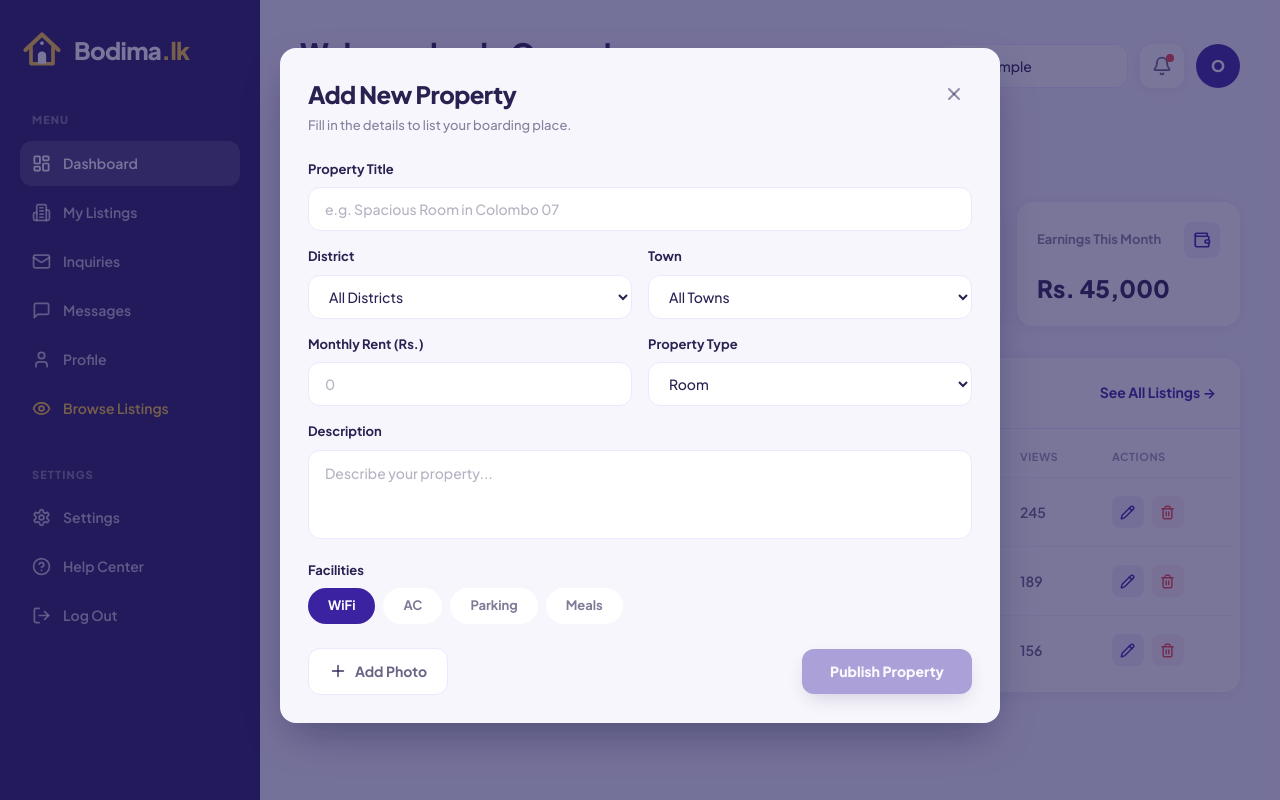
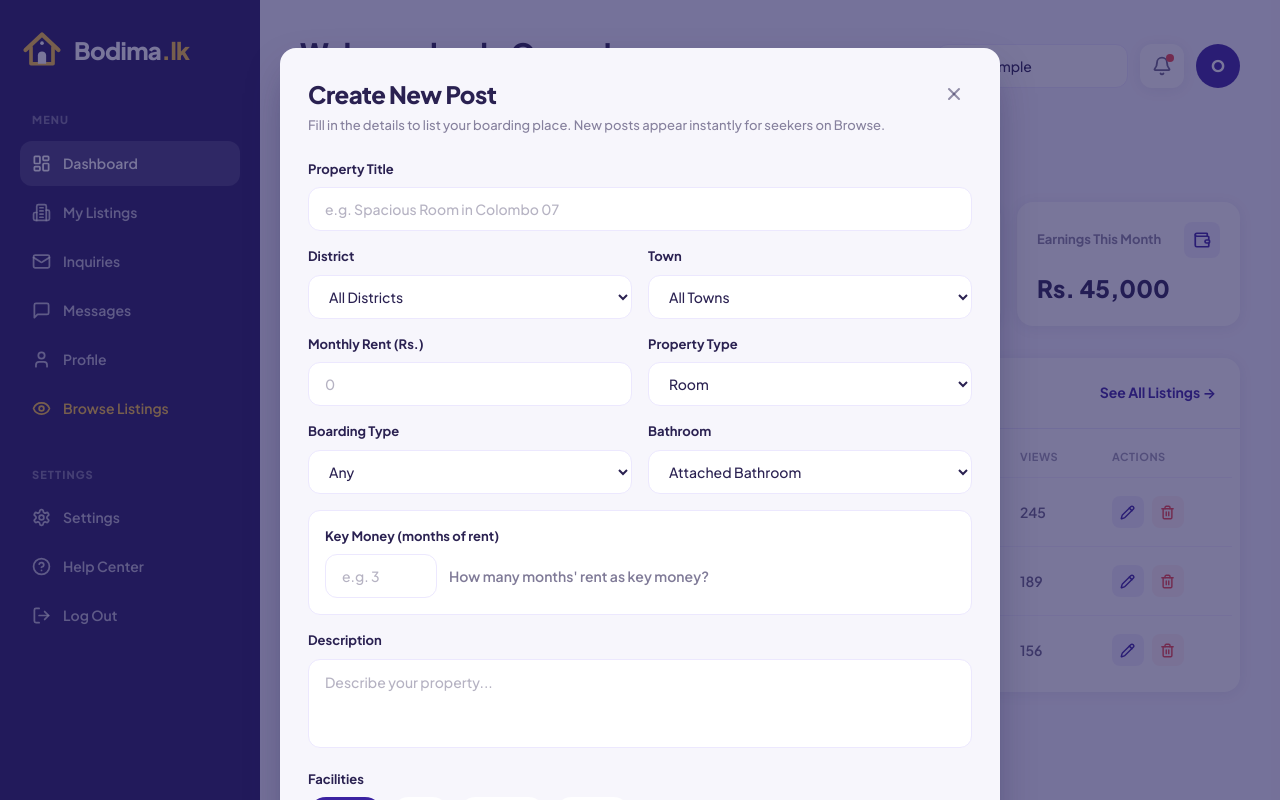
Before and after one commit to Deshan-003/bodima.lk, a React (Vite) app: page /dashboard in a window 1280 px wide. Both pictures are taken after typing "Sample" into the empty fields and a click on the button "Add New Property". Built offline with nearby package versions, Linux system fonts and the light colour scheme.

Commit message:
Extend create post form

```diff
--- a/src/components/AddPropertyModal.tsx
+++ b/src/components/AddPropertyModal.tsx
@@ -1,39 +1,39 @@
 import { useState } from "react";
 import { Plus, X } from "lucide-react";
 import { DISTRICTS, townsFor } from "../data/locations";
+import type { BathroomType, Listing } from "../data/listings";
 
-export type NewProperty = {
-  id: number;
-  title: string;
-  img: string;
-  price: number;
-  district: string;
-  town: string;
-  views: number;
-  description?: string;
-};
-
-const FACILITIES = ["WiFi", "AC", "Parking", "Meals"];
+const FACILITIES = ["Wi-Fi", "AC", "Parking", "Meals"];
 const PROPERTY_TYPES = ["Room", "Annex", "House", "Apartment"];
+const BOARDING_TYPES = ["Any", "Male", "Female"];
+const BATHROOM_TYPES: BathroomType[] = ["Attached", "Common"];
 
 /** Add Property dialog styled from the reference mockup */
 export default function AddPropertyModal({
   open,
   onClose,
   onPublish,
+  initial,
 }: {
   open: boolean;
   onClose: () => void;
-  onPublish: (property: NewProperty) => void;
+  onPublish: (property: Listing) => void;
+  /** When editing an existing post, prefill the form and skip re-flagging as new. */
+  initial?: Listing | null;
 }) {
-  const [title, setTitle] = useState("");
-  const [district, setDistrict] = useState("All Districts");
-  const [town, setTown] = useState("All Towns");
-  const [price, setPrice] = useState("");
-  const [propertyType, setPropertyType] = useState("Room");
-  const [description, setDescription] = useState("");
-  const [facilities, setFacilities] = useState<string[]>(["WiFi"]);
-  const [photo, setPhoto] = useState("");
+  const [title, setTitle] = useState(initial?.title ?? "");
+  const [district, setDistrict] = useState(initial?.district ?? "All Districts");
+  const [town, setTown] = useState(initial?.town ?? "All Towns");
+  const [price, setPrice] = useState(initial ? String(initial.price) : "");
+  const [propertyType, setPropertyType] = useState(initial?.boardingType ?? "Room");
+  const [boardingType, setBoardingType] = useState(initial?.type ?? "Any");
+  const [bathroom, setBathroom] = useState<BathroomType>(initial?.bathroom ?? "Attached");
+  const [keyMoneyMonths, setKeyMoneyMonths] = useState(
+    initial ? String(initial.keyMoney?.months ?? 0) : "",
+  );
+  const [description, setDescription] = useState(initial?.description ?? "");
+  const [facilities, setFacilities] = useState<string[]>(initial?.facilities ?? ["Wi-Fi"]);
+  const [photo, setPhoto] = useState(initial?.img ?? "");
 
   if (!open) return null;
 
@@ -43,26 +43,38 @@ export default function AddPropertyModal({
     setTown("All Towns");
     setPrice("");
     setPropertyType("Room");
+    setBoardingType("Any");
+    setBathroom("Attached");
+    setKeyMoneyMonths("");
     setDescription("");
-    setFacilities(["WiFi"]);
+    setFacilities(["Wi-Fi"]);
     setPhoto("");
   };
 
   const publish = () => {
     if (!title.trim() || !price) return;
+    const monthlyRent = Number(price);
+    const months = Math.max(0, Number(keyMoneyMonths) || 0);
     onPublish({
-      id: Date.now(),
+      id: initial?.id ?? Date.now() + Math.floor(Math.random() * 1000),
       title: title.trim(),
+      location: town,
+      district,
+      town,
+      price: monthlyRent,
       img:
         photo ||
         ["/assets/listing-colombo.jpg", "/assets/listing-kandy.jpg"][
           Math.floor(Math.random() * 2)
         ],
-      price: Number(price),
-      district,
-      town,
-      views: 0,
+      type: boardingType,
+      boardingType: propertyType,
+      occupancy: "1 person",
+      facilities,
       description: description.trim(),
+      bathroom,
+      keyMoney: { months, amount: months * monthlyRent },
+      isNew: !initial,
     });
     reset();
     onClose();
@@ -84,10 +96,11 @@ export default function AddPropertyModal({
         <div className="flex items-start justify-between">
           <div>
             <h2 className="text-[24px] font-extrabold tracking-tight text-night">
-              Add New Property
+              {initial ? "Edit Property" : "Create New Post"}
             </h2>
             <p className="mt-1 text-[13px] font-medium text-night/55">
-              Fill in the details to list your boarding place.
+              Fill in the details to list your boarding place. New posts appear
+              instantly for seekers on Browse.
             </p>
           </div>
           <button
@@ -181,6 +194,63 @@ export default function AddPropertyModal({
             </select>
           </div>
 
+          <div>
+            <label htmlFor="ap-boarding" className={labelClass}>
+              Boarding Type
+            </label>
+            <select
+              id="ap-boarding"
+              value={boardingType}
+              onChange={(e) => setBoardingType(e.target.value as "Any" | "Male" | "Female")}
+              className={`${fieldClass} cursor-pointer`}
+            >
+              {BOARDING_TYPES.map((t) => (
+                <option key={t}>{t}</option>
+              ))}
+            </select>
+          </div>
+
+          <div>
+            <label htmlFor="ap-bathroom" className={labelClass}>
+              Bathroom
+            </label>
+            <select
+              id="ap-bathroom"
+              value={bathroom}
+              onChange={(e) => setBathroom(e.target.value as BathroomType)}
+              className={`${fieldClass} cursor-pointer`}
+            >
+              {BATHROOM_TYPES.map((b) => (
+                <option key={b} value={b}>
+                  {b === "Attached" ? "Attached Bathroom" : "Common Bathroom"}
+                </option>
+              ))}
+            </select>
+          </div>
+
+          <div className="sm:col-span-2 rounded-xl border border-primary-100 bg-white p-4">
+            <label htmlFor="ap-keymoney" className={labelClass}>
+              Key Money (months of rent)
+            </label>
+            <div className="mt-2 flex items-center gap-3">
+              <input
+                id="ap-keymoney"
+                type="number"
+                min={0}
+                max={36}
+                value={keyMoneyMonths}
+                onChange={(e) => setKeyMoneyMonths(e.target.value)}
+                placeholder="e.g. 3"
+                className="h-11 w-28 rounded-xl border border-primary-100 px-4 text-[14px] font-medium text-night placeholder:text-night/35 focus:border-primary-600 focus:outline-none"
+              />
+              <span className="text-[14px] font-semibold text-night/60">
+                {keyMoneyMonths && price
+                  ? `= Rs. ${(Math.max(0, Number(keyMoneyMonths) || 0) * Number(price)).toLocaleString()} total`
+                  : "How many months' rent as key money?"}
+              </span>
+            </div>
+          </div>
+
           <div className="sm:col-span-2">
             <label htmlFor="ap-description" className={labelClass}>
               Description
@@ -249,7 +319,7 @@ export default function AddPropertyModal({
             disabled={!title.trim() || !price}
             className="ml-auto rounded-xl bg-primary-700 px-7 py-3 text-[14px] font-extrabold text-white shadow-cta transition enabled:hover:bg-primary-800 disabled:opacity-40"
           >
-            Publish Property
+            {initial ? "Save Changes" : "Publish Post"}
           </button>
         </div>
       </div>
```
